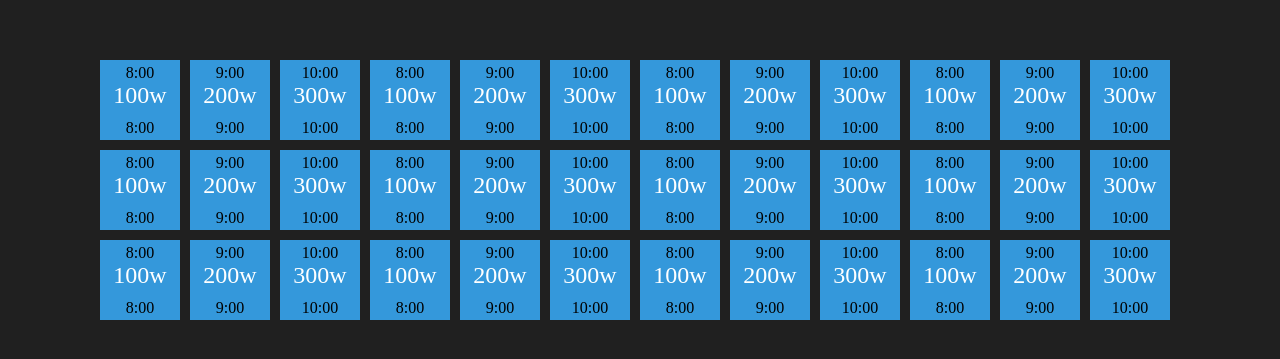
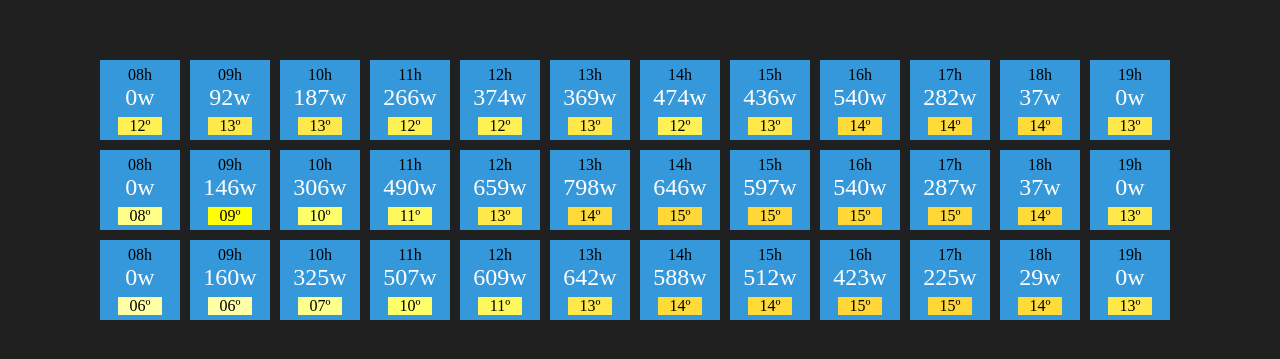
Before and after one commit to LSDigitall/hw, a plain HTML site: page index.html in a window 1280 px wide. Shown: the part 205-564 px from the top of the page. Drawn offline with Linux system fonts and the light colour scheme.

Commit message:
Add files via upload

```diff
--- a/index.html
+++ b/index.html
@@ -32,205 +32,206 @@
             position: relative;
             margin-right: 10px; /* Adiciona uma margem entre os quadrados */
         }
-        .hour-top,
-        .hour-bottom {
+        .w {
+            background-color: white;
+        }
+        .hour,
+        .temp {
             font-size: 16px;
             color: black;
         }
-        .hour-bottom {
-            margin-top: 10px;
+        .temp {
+            margin-top: 6px;
         }
+
     </style>
 </head>
 <body>
     <div class="row">
         <div class="square">
-            <div class="hour-top">8:00</div>
-            <div>100w</div>
-            <div class="hour-bottom">8:00</div>
+            <div class="hour">08h</div>
+            <div>0w</div>
+            <div class="temp" style="background-color:rgba(255,241,83,1)"> &nbsp;&nbsp; 12&#186 &nbsp;&nbsp; </div>
         </div>
         <div class="square">
-            <div class="hour-top">9:00</div>
-            <div>200w</div>
-            <div class="hour-bottom">9:00</div>
+            <div class="hour">09h</div>
+            <div>92w</div>
+            <div class="temp" style="background-color:rgba(255,232,73,1)"> &nbsp;&nbsp; 13&#186 &nbsp;&nbsp; </div>
         </div>
         <div class="square">
-            <div class="hour-top">10:00</div>
-            <div>300w</div>
-            <div class="hour-bottom">10:00</div>
+            <div class="hour">10h</div>
+            <div>187w</div>
+            <div class="temp" style="background-color:rgba(255,232,73,1)"> &nbsp;&nbsp; 13&#186 &nbsp;&nbsp; </div>
         </div>
         <div class="square">
-            <div class="hour-top">8:00</div>
-            <div>100w</div>
-            <div class="hour-bottom">8:00</div>
+            <div class="hour">11h</div>
+            <div>266w</div>
+            <div class="temp" style="background-color:rgba(255,241,83,1)"> &nbsp;&nbsp; 12&#186 &nbsp;&nbsp; </div>
         </div>
         <div class="square">
-            <div class="hour-top">9:00</div>
-            <div>200w</div>
-            <div class="hour-bottom">9:00</div>
+            <div class="hour">12h</div>
+            <div>374w</div>
+            <div class="temp" style="background-color:rgba(255,241,83,1)"> &nbsp;&nbsp; 12&#186 &nbsp;&nbsp; </div>
         </div>
         <div class="square">
-            <div class="hour-top">10:00</div>
-            <div>300w</div>
-            <div class="hour-bottom">10:00</div>
+            <div class="hour">13h</div>
+            <div>369w</div>
+            <div class="temp" style="background-color:rgba(255,232,73,1)"> &nbsp;&nbsp; 13&#186 &nbsp;&nbsp; </div>
         </div>
         <div class="square">
-            <div class="hour-top">8:00</div>
-            <div>100w</div>
-            <div class="hour-bottom">8:00</div>
+            <div class="hour">14h</div>
+            <div>474w</div>
+            <div class="temp" style="background-color:rgba(255,241,83,1)"> &nbsp;&nbsp; 12&#186 &nbsp;&nbsp; </div>
         </div>
         <div class="square">
-            <div class="hour-top">9:00</div>
-            <div>200w</div>
-            <div class="hour-bottom">9:00</div>
+            <div class="hour">15h</div>
+            <div>436w</div>
+            <div class="temp" style="background-color:rgba(255,232,73,1)"> &nbsp;&nbsp; 13&#186 &nbsp;&nbsp; </div>
         </div>
         <div class="square">
-            <div class="hour-top">10:00</div>
-            <div>300w</div>
-            <div class="hour-bottom">10:00</div>
+            <div class="hour">16h</div>
+            <div>540w</div>
+            <div class="temp" style="background-color:rgba(255,219,58,1)"> &nbsp;&nbsp; 14&#186 &nbsp;&nbsp; </div>
         </div>
         <div class="square">
-            <div class="hour-top">8:00</div>
-            <div>100w</div>
-            <div class="hour-bottom">8:00</div>
+            <div class="hour">17h</div>
+            <div>282w</div>
+            <div class="temp" style="background-color:rgba(255,219,58,1)"> &nbsp;&nbsp; 14&#186 &nbsp;&nbsp; </div>
         </div>
         <div class="square">
-            <div class="hour-top">9:00</div>
-            <div>200w</div>
-            <div class="hour-bottom">9:00</div>
+            <div class="hour">18h</div>
+            <div>37w</div>
+            <div class="temp" style="background-color:rgba(255,219,58,1)"> &nbsp;&nbsp; 14&#186 &nbsp;&nbsp; </div>
         </div>
         <div class="square">
-            <div class="hour-top">10:00</div>
-            <div>300w</div>
-            <div class="hour-bottom">10:00</div>
+            <div class="hour">19h</div>
+            <div>0w</div>
+            <div class="temp" style="background-color:rgba(255,232,73,1)"> &nbsp;&nbsp; 13&#186 &nbsp;&nbsp; </div>
         </div>
-        <!-- Adicione os quadrados da primeira linha aqui -->
     </div>
     <div class="row">
         <div class="square">
-            <div class="hour-top">8:00</div>
-            <div>100w</div>
-            <div class="hour-bottom">8:00</div>
+            <div class="hour">08h</div>
+            <div>0w</div>
+            <div class="temp" style="background-color:rgba(255,255,135,1)"> &nbsp;&nbsp; 08&#186 &nbsp;&nbsp; </div>
         </div>
         <div class="square">
-            <div class="hour-top">9:00</div>
-            <div>200w</div>
-            <div class="hour-bottom">9:00</div>
+            <div class="hour">09h</div>
+            <div>146w</div>
+            <div class="temp" style="background-color:rgba(255,255,0,1)"> &nbsp;&nbsp; 09&#186 &nbsp;&nbsp; </div>
         </div>
         <div class="square">
-            <div class="hour-top">10:00</div>
-            <div>300w</div>
-            <div class="hour-bottom">10:00</div>
+            <div class="hour">10h</div>
+            <div>306w</div>
+            <div class="temp" style="background-color:rgba(255,255,106,1)"> &nbsp;&nbsp; 10&#186 &nbsp;&nbsp; </div>
         </div>
         <div class="square">
-            <div class="hour-top">8:00</div>
-            <div>100w</div>
-            <div class="hour-bottom">8:00</div>
+            <div class="hour">11h</div>
+            <div>490w</div>
+            <div class="temp" style="background-color:rgba(255,248,92,1)"> &nbsp;&nbsp; 11&#186 &nbsp;&nbsp; </div>
         </div>
         <div class="square">
-            <div class="hour-top">9:00</div>
-            <div>200w</div>
-            <div class="hour-bottom">9:00</div>
+            <div class="hour">12h</div>
+            <div>659w</div>
+            <div class="temp" style="background-color:rgba(255,232,73,1)"> &nbsp;&nbsp; 13&#186 &nbsp;&nbsp; </div>
         </div>
         <div class="square">
-            <div class="hour-top">10:00</div>
-            <div>300w</div>
-            <div class="hour-bottom">10:00</div>
+            <div class="hour">13h</div>
+            <div>798w</div>
+            <div class="temp" style="background-color:rgba(255,219,58,1)"> &nbsp;&nbsp; 14&#186 &nbsp;&nbsp; </div>
         </div>
         <div class="square">
-            <div class="hour-top">8:00</div>
-            <div>100w</div>
-            <div class="hour-bottom">8:00</div>
+            <div class="hour">14h</div>
+            <div>646w</div>
+            <div class="temp" style="background-color:rgba(255,216,55,1)"> &nbsp;&nbsp; 15&#186 &nbsp;&nbsp; </div>
         </div>
         <div class="square">
-            <div class="hour-top">9:00</div>
-            <div>200w</div>
-            <div class="hour-bottom">9:00</div>
+            <div class="hour">15h</div>
+            <div>597w</div>
+            <div class="temp" style="background-color:rgba(255,216,55,1)"> &nbsp;&nbsp; 15&#186 &nbsp;&nbsp; </div>
         </div>
         <div class="square">
-            <div class="hour-top">10:00</div>
-            <div>300w</div>
-            <div class="hour-bottom">10:00</div>
+            <div class="hour">16h</div>
+            <div>540w</div>
+            <div class="temp" style="background-color:rgba(255,216,55,1)"> &nbsp;&nbsp; 15&#186 &nbsp;&nbsp; </div>
         </div>
         <div class="square">
-            <div class="hour-top">8:00</div>
-            <div>100w</div>
-            <div class="hour-bottom">8:00</div>
+            <div class="hour">17h</div>
+            <div>287w</div>
+            <div class="temp" style="background-color:rgba(255,216,55,1)"> &nbsp;&nbsp; 15&#186 &nbsp;&nbsp; </div>
         </div>
         <div class="square">
-            <div class="hour-top">9:00</div>
-            <div>200w</div>
-            <div class="hour-bottom">9:00</div>
+            <div class="hour">18h</div>
+            <div>37w</div>
+            <div class="temp" style="background-color:rgba(255,219,58,1)"> &nbsp;&nbsp; 14&#186 &nbsp;&nbsp; </div>
         </div>
         <div class="square">
-            <div class="hour-top">10:00</div>
-            <div>300w</div>
-            <div class="hour-bottom">10:00</div>
+            <div class="hour">19h</div>
+            <div>0w</div>
+            <div class="temp" style="background-color:rgba(255,232,73,1)"> &nbsp;&nbsp; 13&#186 &nbsp;&nbsp; </div>
         </div>
-        <!-- Adicione os quadrados da segunda linha aqui -->
     </div>
     <div class="row">
         <div class="square">
-            <div class="hour-top">8:00</div>
-            <div>100w</div>
-            <div class="hour-bottom">8:00</div>
+            <div class="hour">08h</div>
+            <div>0w</div>
+            <div class="temp" style="background-color:rgba(255,255,166,1)"> &nbsp;&nbsp; 06&#186 &nbsp;&nbsp; </div>
         </div>
         <div class="square">
-            <div class="hour-top">9:00</div>
-            <div>200w</div>
-            <div class="hour-bottom">9:00</div>
+            <div class="hour">09h</div>
+            <div>160w</div>
+            <div class="temp" style="background-color:rgba(255,255,166,1)"> &nbsp;&nbsp; 06&#186 &nbsp;&nbsp; </div>
         </div>
         <div class="square">
-            <div class="hour-top">10:00</div>
-            <div>300w</div>
-            <div class="hour-bottom">10:00</div>
+            <div class="hour">10h</div>
+            <div>325w</div>
+            <div class="temp" style="background-color:rgba(255,255,141,1)"> &nbsp;&nbsp; 07&#186 &nbsp;&nbsp; </div>
         </div>
         <div class="square">
-            <div class="hour-top">8:00</div>
-            <div>100w</div>
-            <div class="hour-bottom">8:00</div>
+            <div class="hour">11h</div>
+            <div>507w</div>
+            <div class="temp" style="background-color:rgba(255,255,106,1)"> &nbsp;&nbsp; 10&#186 &nbsp;&nbsp; </div>
         </div>
         <div class="square">
-            <div class="hour-top">9:00</div>
-            <div>200w</div>
-            <div class="hour-bottom">9:00</div>
+            <div class="hour">12h</div>
+            <div>609w</div>
+            <div class="temp" style="background-color:rgba(255,248,92,1)"> &nbsp;&nbsp; 11&#186 &nbsp;&nbsp; </div>
         </div>
         <div class="square">
-            <div class="hour-top">10:00</div>
-            <div>300w</div>
-            <div class="hour-bottom">10:00</div>
+            <div class="hour">13h</div>
+            <div>642w</div>
+            <div class="temp" style="background-color:rgba(255,232,73,1)"> &nbsp;&nbsp; 13&#186 &nbsp;&nbsp; </div>
         </div>
         <div class="square">
-            <div class="hour-top">8:00</div>
-            <div>100w</div>
-            <div class="hour-bottom">8:00</div>
+            <div class="hour">14h</div>
+            <div>588w</div>
+            <div class="temp" style="background-color:rgba(255,219,58,1)"> &nbsp;&nbsp; 14&#186 &nbsp;&nbsp; </div>
         </div>
         <div class="square">
-            <div class="hour-top">9:00</div>
-            <div>200w</div>
-            <div class="hour-bottom">9:00</div>
+            <div class="hour">15h</div>
+            <div>512w</div>
+            <div class="temp" style="background-color:rgba(255,219,58,1)"> &nbsp;&nbsp; 14&#186 &nbsp;&nbsp; </div>
         </div>
         <div class="square">
-            <div class="hour-top">10:00</div>
-            <div>300w</div>
-            <div class="hour-bottom">10:00</div>
+            <div class="hour">16h</div>
+            <div>423w</div>
+            <div class="temp" style="background-color:rgba(255,216,55,1)"> &nbsp;&nbsp; 15&#186 &nbsp;&nbsp; </div>
         </div>
         <div class="square">
-            <div class="hour-top">8:00</div>
-            <div>100w</div>
-            <div class="hour-bottom">8:00</div>
+            <div class="hour">17h</div>
+            <div>225w</div>
+            <div class="temp" style="background-color:rgba(255,216,55,1)"> &nbsp;&nbsp; 15&#186 &nbsp;&nbsp; </div>
         </div>
         <div class="square">
-            <div class="hour-top">9:00</div>
-            <div>200w</div>
-            <div class="hour-bottom">9:00</div>
+            <div class="hour">18h</div>
+            <div>29w</div>
+            <div class="temp" style="background-color:rgba(255,219,58,1)"> &nbsp;&nbsp; 14&#186 &nbsp;&nbsp; </div>
         </div>
         <div class="square">
-            <div class="hour-top">10:00</div>
-            <div>300w</div>
-            <div class="hour-bottom">10:00</div>
+            <div class="hour">19h</div>
+            <div>0w</div>
+            <div class="temp" style="background-color:rgba(255,232,73,1)"> &nbsp;&nbsp; 13&#186 &nbsp;&nbsp; </div>
         </div>
-        <!-- Adicione os quadrados da terceira linha aqui -->
     </div>
 </body>
 </html>
```
